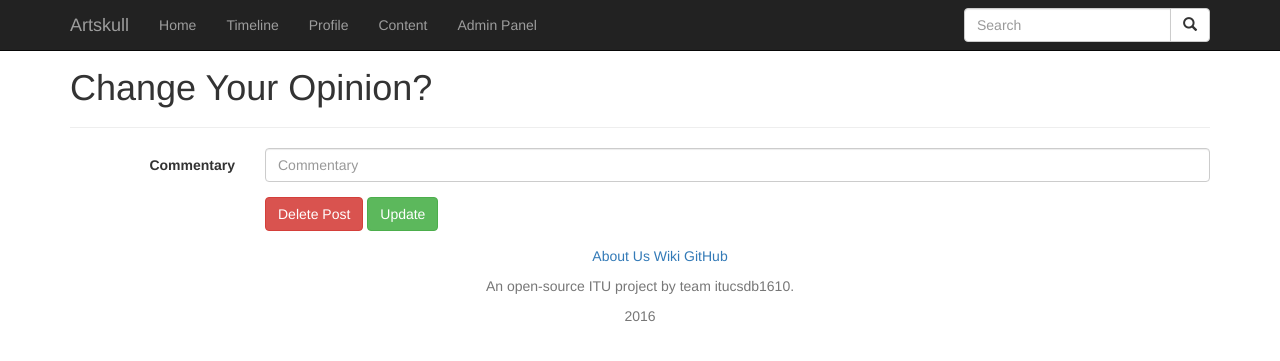
After one commit to itucsdb1610/artskull, a Flask app: a page that uses templates/actionModify.html in a window 1280 px wide. The commit adds this page. Shown: the top 361 px of the page. Run offline with Flask 2, Linux system fonts and the light colour scheme; data that the repository does not hold is empty; some libraries are stand-ins or nearby versions.

```diff
--- a/initdb.py
+++ b/initdb.py
@@ -356,7 +356,7 @@ def dropActionTable(getconf):
 def getAllActions(getconf):
     with dbapi2.connect(getconf) as connection:
         cursor = connection.cursor()
-        query = """SELECT USERNAME, CONTENTID, ACTIONTYPE, ACTIONCOMMENT, DATE FROM ACTIONS"""
+        query = "SELECT USERNAME, CONTENTID, ACTIONTYPE, ACTIONCOMMENT, DATE FROM ACTIONS"
         cursor.execute(query)
         alldata = cursor.fetchall()
 
@@ -364,4 +364,32 @@ def getAllActions(getconf):
         cursor.close()
         return alldata
 
+def getAction(getconf,username):
+    with dbapi2.connect(getconf) as connection:
+        cursor = connection.cursor()
+        query = "SELECT USERNAME, CONTENTID, ACTIONTYPE, ACTIONCOMMENT, DATE FROM ACTIONS WHERE USERNAME = %s"
+        cursor.execute(query, (username,))
+        action = cursor.fetchone()
+        connection.commit()
+        cursor.close()
+        return action
+
+def actionModify(getconf,action,comment):
+    with dbapi2.connect(getconf) as connection:
+        cursor = connection.cursor()
+        query = """UPDATE ACTIONS
+                    ACTIONCOMMENT = %s
+                    WHERE USERNAME = %s"""
+        cursor.execute(query, (comment,action.username,))
+        connection.commit()
+        cursor.close()
+
+def deleteActionFromTable(getconf,action):
+    with dbapi2.connect(getconf) as connection:
+        cursor = connection.cursor()
+        query = """Delete From ACTIONS
+                WHERE USERNAME = %s"""
+        cursor.execute(query,(username,))
+        connection.commit()
+        cursor.close()
 #end for Mahmut Lutfullah Özbilen
--- a/server.py
+++ b/server.py
@@ -107,6 +107,23 @@ def clearActionTable():
      dropActionTable(app.config['dsn'])
      return redirect(url_for('timeline'))
 
+@app.route('/actionModify/<username>', methods=['GET','POST'])
+def actionModify(username):
+    if request.method == 'GET':
+        getaction = getAction(app.config['dsn'],username)
+        return render_template('actionModify.html',action = getaction, username = username)
+    else:
+        commment = request.form['inputCommentary']
+        actionModify(app.config['dsn'],action,comment)
+        return redirect(url_for('timeline.html'))
+
+@app.route('/deleteAction/<username>', methods=['GET','POST'])
+def deleteAction(username):
+    if request.method == 'POST':
+        deleteActionFromTable(app.config['dsn'],username)
+        return redirect(url_for('timeline'))
+    else:
+        return render_template('timeline.html',username=username)
 
 @app.route('/profile')
 def profile():
--- /dev/null
+++ b/templates/actionModify.html
@@ -0,0 +1,28 @@
+{% extends "layout.html" %}
+{% block title %}User Edit{% endblock %}
+{% block content %}
+
+<div class="container" role="main">
+<div class="page-header">
+        <h1>Change Your Opinion?</h1>
+</div>
+    <form role="form" action="{{url_for('actionModify', username=username)}}" id="commentaryEdit" class="form-horizontal" method="post">
+        <div class="form-group">
+            <label class="control-label col-sm-2" for="inputCommentary">Commentary</label>
+            <div class="col-sm-10">
+                <input class="form-control" id="inputCommentary" name="inputCommentary" type="text" required placeholder="Commentary" value="{{ action[3] }}">
+            </div>
+        </div>
+
+        <div class="form-group">
+			<div class="col-sm-offset-2 col-sm-10">
+				<a href="{{ url_for('delete_Action', username=username) }}" class="btn btn-danger" type="button">Delete Post</a>
+				<button class="btn btn-success" type="submit">Update</button>
+			</div>
+		</div>
+    </form>
+
+
+</div>
+
+{% endblock %}
--- a/templates/timeline.html
+++ b/templates/timeline.html
@@ -36,6 +36,8 @@
 					<p>
 						Date :{{ action[4] }}
 					</p>
+					<a href="{{ url_for('actionModify', username=action[0]) }}" class="glyphicon glyphicon-pencil" type="button">Modify</a>
+					<a href="{{ url_for('deleteAction', username=action[0]) }}" class="glyphicon glyphicon-trash" type="button">Delete</a>
 				</div>
 				<hr>
 				<div class="row top-buffer">
```
